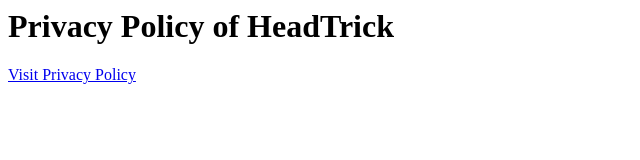
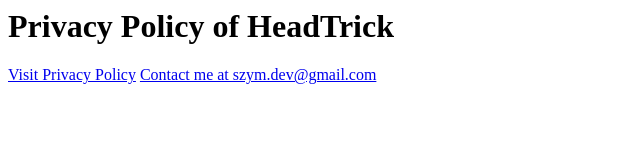
Before and after one commit to SzymonGorowski/szymongorowski.github.io, a plain HTML site: page index.html in a window 1280 px wide. Shown: the whole page, without its empty margins (0-640 px from the left). Drawn offline with Linux system fonts and the light colour scheme.

Commit message:
Update index.html

```diff
--- a/index.html
+++ b/index.html
@@ -1,3 +1,5 @@
 <h1>Privacy Policy of HeadTrick</h1>
 
 <a href="https://github.com/SzymonGorowski/HeadTrick">Visit Privacy Policy</a>
+
+<a href=mailto:szym.dev@gmail.com> Contact me at szym.dev@gmail.com</a>
```
